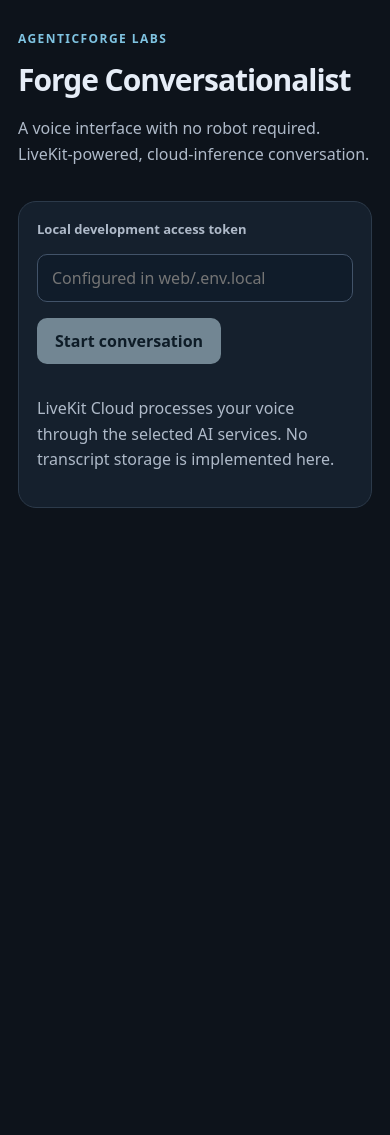
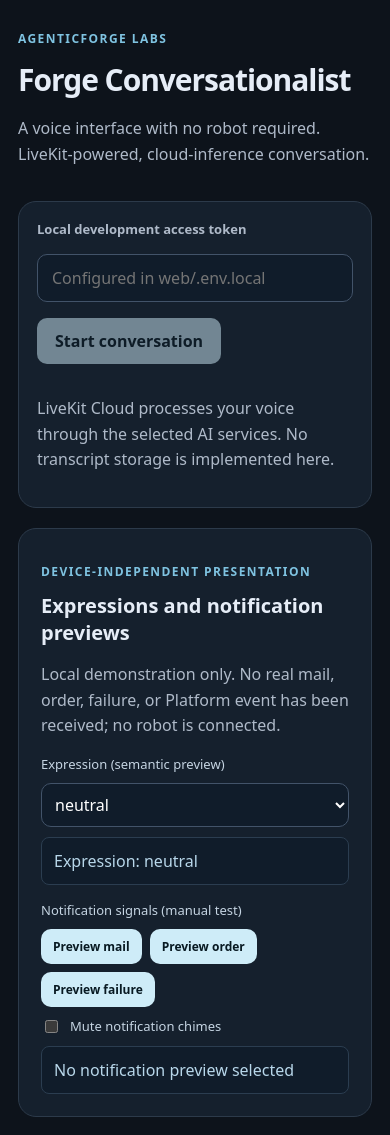
Before and after one commit to AgenticForge-Labs/forge-conversationalist, a Next.js app in the folder web/: page / in a window 390 px wide. Before the commit the page ends 844 px from the top, so only its background shows below. Built offline with nearby package versions, Linux system fonts and the light colour scheme.

Commit message:
feat: selectable microphone/speaker and robot-free notification previews

```diff
--- a/web/app/page.tsx
+++ b/web/app/page.tsx
@@ -1,8 +1,10 @@
 "use client";
 
 import { useState } from "react";
+import { PresentationPreview } from "./presentation-preview";
 import {
   BarVisualizer,
+  MediaDeviceSelect,
   LiveKitRoom,
   RoomAudioRenderer,
   useTranscriptions,
@@ -47,6 +49,15 @@ function RoomConversation() {
         {audioTrack ? <BarVisualizer state={state} trackRef={audioTrack} barCount={14} /> : null}
       </div>
       <VoiceAssistantControlBar saveUserChoices={false} />
+      <fieldset className="device-chooser">
+        <legend>Audio devices</legend>
+        <label>Microphone <MediaDeviceSelect kind="audioinput" /></label>
+        <label>Speaker <MediaDeviceSelect kind="audiooutput" /></label>
+        <p className="subtle">Use any system-supported device. Some browsers cannot switch speaker output.</p>
+      </fieldset>
+      <div className="presence" aria-live="polite">
+        Conversation state: {state === "listening" || state === "speaking" ? state : "idle"}
+      </div>
       <div className="transcript" aria-live="polite" aria-label="Conversation transcript">
         {transcriptions.length === 0 ? (
           <p className="placeholder">Speak naturally or type below to start a conversation.</p>
@@ -149,6 +160,7 @@ export default function Home() {
           {error ? <p className="error" role="alert">{error}</p> : null}
         </>
       )}
+      <PresentationPreview />
     </main>
   );
 }
--- /dev/null
+++ b/web/app/presentation-preview.tsx
@@ -0,0 +1,84 @@
+"use client";
+
+import { useState } from "react";
+
+type Notice = "mail" | "order" | "failure";
+type Emotion = "neutral" | "happy" | "curious" | "confused" | "concerned" | "excited";
+
+const notifications: Record<Notice, { label: string; sound: number[] }> = {
+  mail: { label: "New mail", sound: [720] },
+  order: { label: "New order", sound: [784, 1047] },
+  failure: { label: "Something needs attention", sound: [420, 360] },
+};
+
+async function previewTone(notes: number[]): Promise<void> {
+  if (typeof window === "undefined" || !window.AudioContext) return;
+  const ctx = new window.AudioContext();
+  try {
+    if (ctx.state === "suspended") await ctx.resume();
+    notes.forEach((frequency, index) => {
+      const oscillator = ctx.createOscillator();
+      const gain = ctx.createGain();
+      const start = ctx.currentTime + 0.025 + index * 0.18;
+      oscillator.type = "sine";
+      oscillator.frequency.value = frequency;
+      gain.gain.setValueAtTime(0, start);
+      gain.gain.linearRampToValueAtTime(0.10, start + 0.02);
+      gain.gain.exponentialRampToValueAtTime(0.001, start + 0.16);
+      oscillator.connect(gain);
+      gain.connect(ctx.destination);
+      oscillator.start(start);
+      oscillator.stop(start + 0.17);
+    });
+    // Never persist audio; close the demonstration's browser-only graph.
+    window.setTimeout(() => void ctx.close(), notes.length * 180 + 500);
+  } catch {
+    await ctx.close();
+  }
+}
+
+export function PresentationPreview() {
+  const [emotion, setEmotion] = useState<Emotion>("neutral");
+  const [notice, setNotice] = useState<Notice | null>(null);
+  const [muted, setMuted] = useState(false);
+
+  function preview(kind: Notice) {
+    setNotice(kind);
+    if (!muted) void previewTone(notifications[kind].sound);
+  }
+
+  return (
+    <section className="presentation-preview">
+      <p className="eyebrow">Device-independent presentation</p>
+      <h2>Expressions and notification previews</h2>
+      <p className="subtle">Local demonstration only. No real mail, order, failure, or Platform event has been received; no robot is connected.</p>
+      <div className="preview-grid">
+        <div>
+          <label htmlFor="emotion-select">Expression (semantic preview)</label>
+          <select id="emotion-select" value={emotion}
+            onChange={(e) => setEmotion(e.target.value as Emotion)}>
+            {(["neutral", "happy", "curious", "confused", "concerned", "excited"] as Emotion[]).map(
+              (value) => <option key={value} value={value}>{value}</option>
+            )}
+          </select>
+          <div className="preview-output" aria-live="polite">Expression: {emotion}</div>
+        </div>
+        <div>
+          <label>Notification signals (manual test)</label>
+          <div className="preview-actions">
+            <button type="button" onClick={() => preview("mail")}>Preview mail</button>
+            <button type="button" onClick={() => preview("order")}>Preview order</button>
+            <button type="button" onClick={() => preview("failure")}>Preview failure</button>
+          </div>
+          <label className="mute-choice">
+            <input type="checkbox" checked={muted} onChange={(e) => setMuted(e.target.checked)} />
+            Mute notification chimes
+          </label>
+          <div className="preview-output" role="status" aria-live="polite">
+            {notice ? `Preview only: ${notifications[notice].label}` : "No notification preview selected"}
+          </div>
+        </div>
+      </div>
+    </section>
+  );
+}
--- a/web/app/styles.css
+++ b/web/app/styles.css
@@ -25,3 +25,21 @@ h2 { text-transform: capitalize; margin: 0; font-size: 21px; }
 .message-form { display: grid; gap: 8px; }
 .send-row { display: flex; gap: 8px; }
 @media (max-width: 540px) { .shell { margin: 0 auto; padding: 18px; } .onboard, .conversation { padding: 18px; } .room-meta { flex-direction: column; align-items: stretch; } }
+
+.device-chooser { border: 1px solid #425369; padding: 12px; border-radius: 12px; display: grid; gap: 10px; }
+.device-chooser legend { color: #b6cce4; font-weight: 700; }
+.device-chooser label { display: grid; gap: 6px; }
+.device-chooser select, .presentation-preview select { width: 100%; background: #101c2a; border: 1px solid #425369; color: #fff; border-radius: 10px; padding: 9px; font: inherit; }
+.device-chooser .subtle { font-size: 12px; margin: 0; }
+.presence { color: #b8d7ea; background: #112737; border-radius: 8px; padding: 10px; text-transform: capitalize; }
+.presentation-preview { margin-top: 20px; padding: 22px; background: #15202d; border: 1px solid #2c3a4a; border-radius: 18px; }
+.presentation-preview h2 { text-transform: none; font-size: 20px; }
+.preview-grid { display: grid; grid-template-columns: 1fr 1.5fr; gap: 16px; }
+.preview-grid > div { display: grid; gap: 10px; align-content: start; }
+.preview-grid label { color: #c5d4e2; font-size: 13px; }
+.preview-actions { display: flex; gap: 8px; flex-wrap: wrap; }
+.preview-actions button { font-size: 12px; padding: 9px 12px; }
+.preview-output { color: #b8d7ea; background: #101c2a; border: 1px solid #2b3d50; border-radius: 8px; padding: 12px; }
+.mute-choice { display: flex; align-items: center; gap: 9px; }
+.mute-choice input { width: auto; }
+@media (max-width: 580px) { .preview-grid { grid-template-columns: 1fr; } }
```
